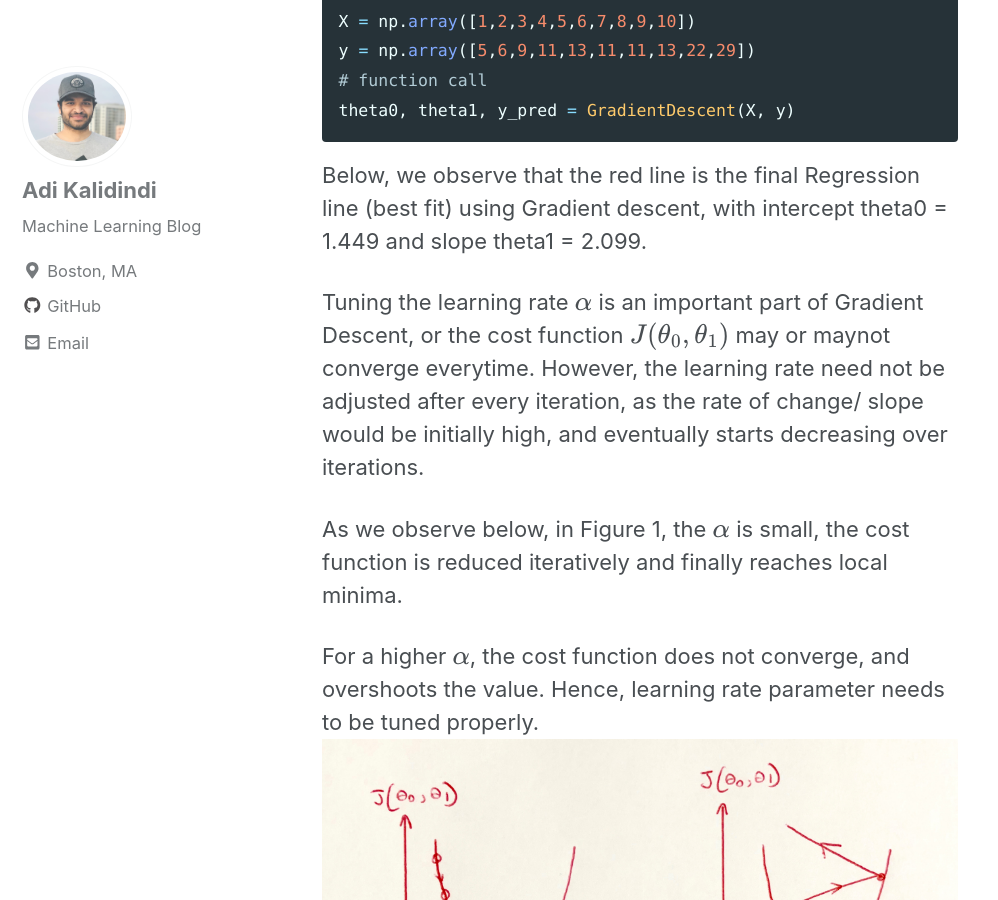
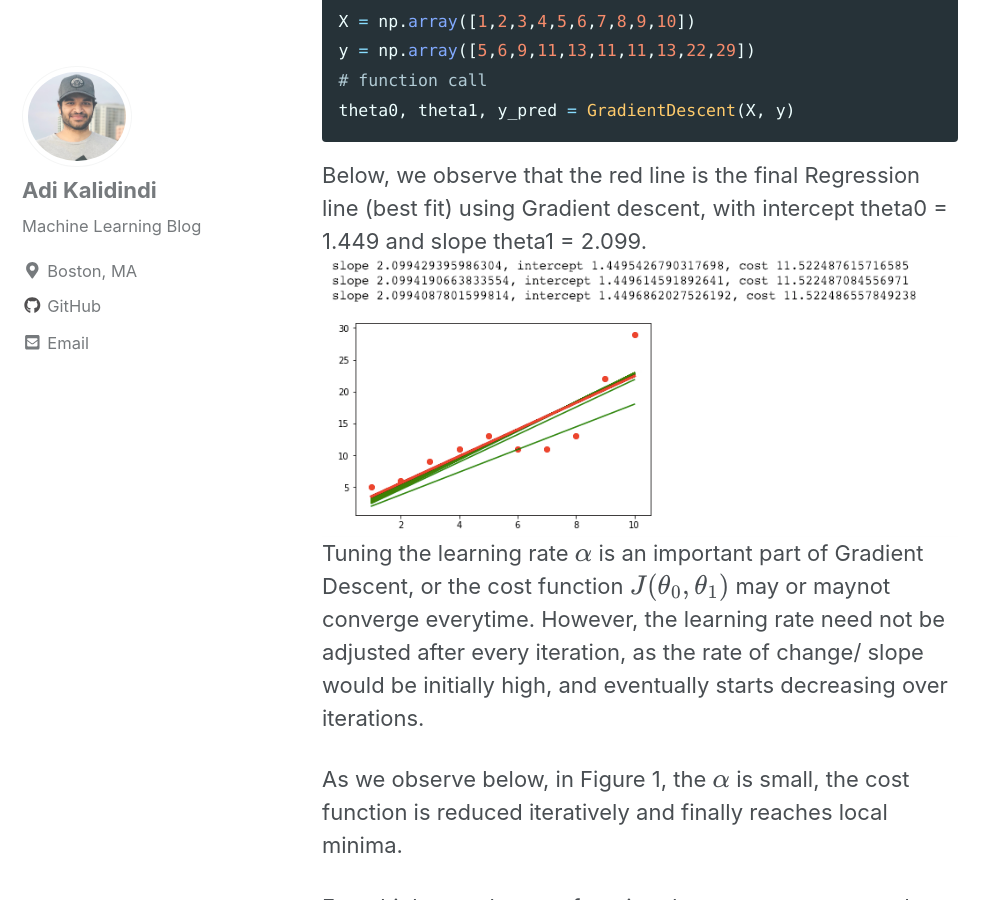
Before and after one commit to AdiVarma27/AdiVarma27.github.io, a Jekyll site: the page built from _posts/2019-03-06-LinearRegression.md, in a window 1280 px wide and 900 px high, scrolled down 3565 px. Shown: the whole window, without its empty margins (0-998 px from the left). Built offline with Jekyll 4.4.1, drawn with Linux system fonts in a browser that asks for light colours; cached includes are drawn as plain includes; formulas are drawn with MathJax 3.

Commit message:
post 1 changes

````diff
--- a/_posts/2019-02-27-test.md
+++ b/_posts/2019-03-06-LinearRegression.md
@@ -71,7 +71,7 @@ theta0, theta1, y_pred = GradientDescent(X, y)
 ```
 
 Below, we observe that the red line is the final Regression line (best fit) using Gradient descent, with intercept theta0 = 1.449 and slope theta1 = 2.099.
-
+<img src="{{site.url}}{{site.baseurl}}/images/post1/graph.jpeg">
 Tuning the learning rate $${\alpha}$$ is an important part of Gradient Descent, or the cost function $$J({\theta}_0, {\theta}_1)$$ may or maynot converge everytime. However, the learning rate need not be adjusted after every iteration, as the rate of change/ slope would be initially high, and eventually starts decreasing over iterations.
 
 As we observe below, in Figure 1, the $${\alpha}$$ is small, the cost function is reduced iteratively and finally reaches local minima.
````
Also changed, not shown: images/post1/graph.jpeg (added), 3 other files.
